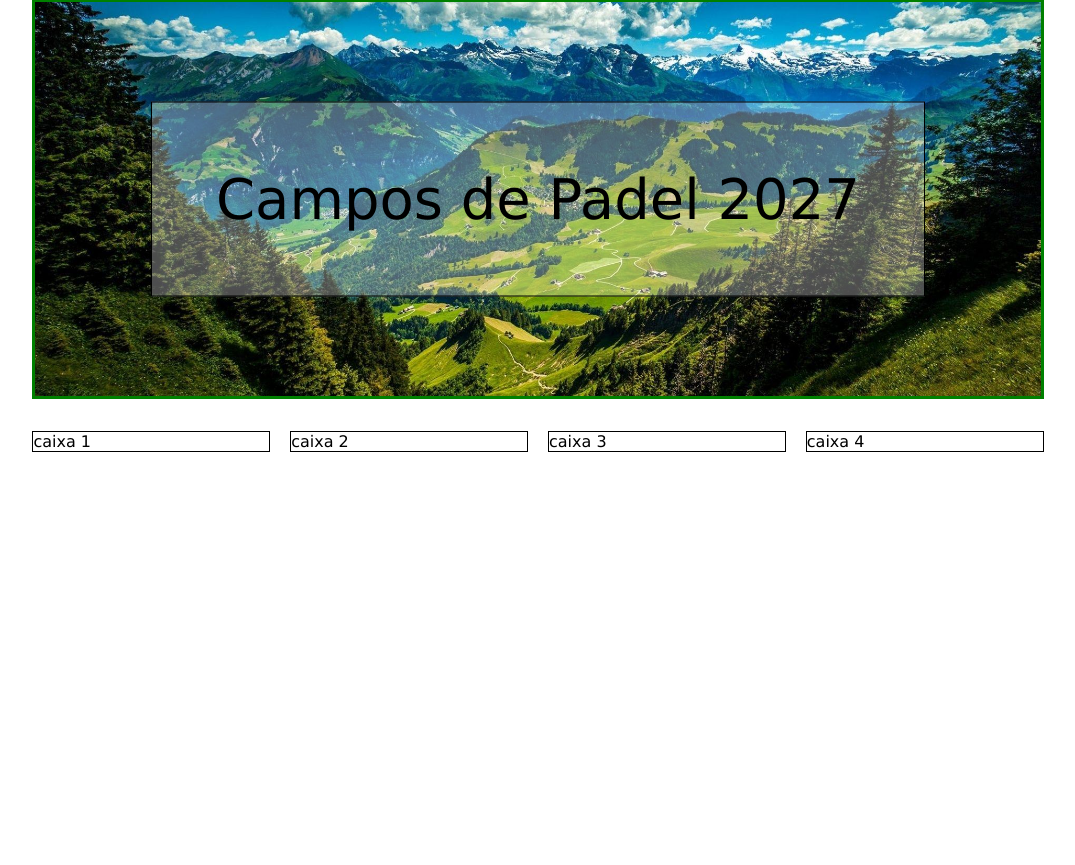
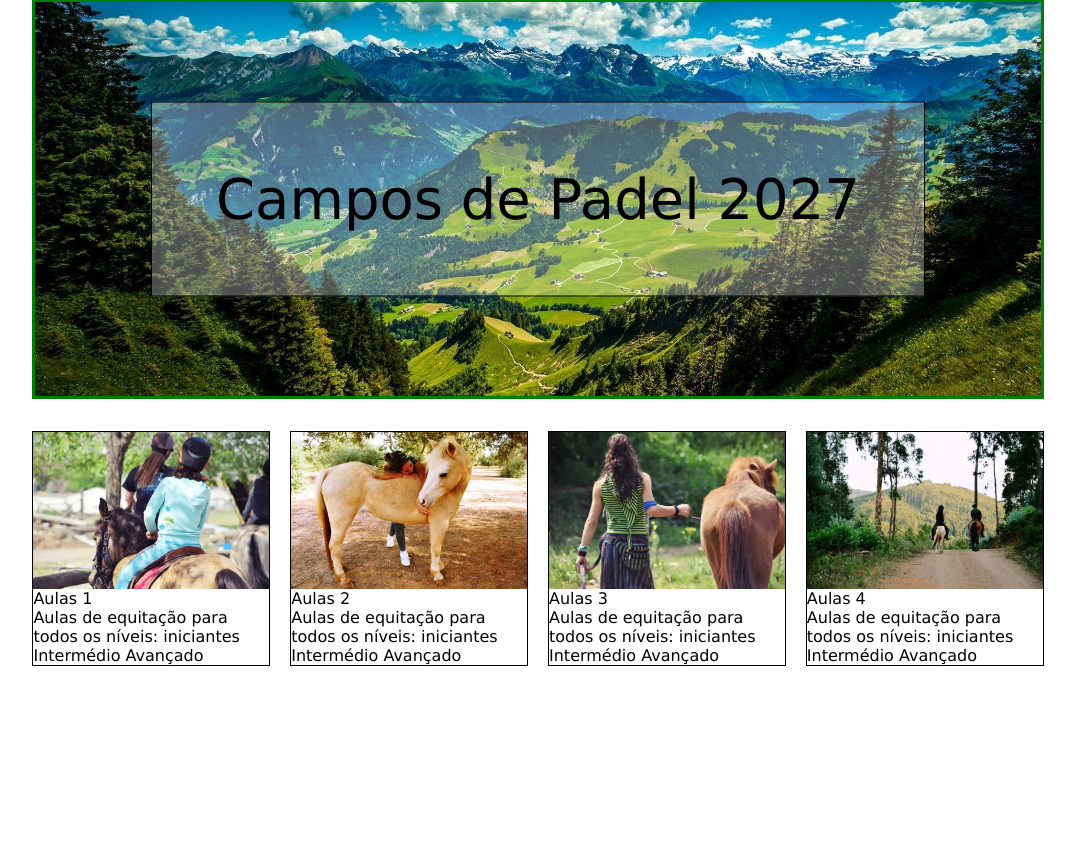
Before and after one commit to psoares-iscac/cdg-turma1, a PHP site: page /aula6.html in a window 1280 px wide. Shown: the part 101-966 px from the top of the page, without its empty margins (102-1177 px from the left). Run offline with PHP 8.4, Linux system fonts and the light colour scheme.

Commit message:
aula 6-2

```diff
--- a/aula6.html
+++ b/aula6.html
@@ -27,10 +27,31 @@
 
     <!-- aula 5 -->
     <div id="aulas">
-        <div class="card">caixa 1</div>
-        <div class="card">caixa 2</div>
-        <div class="card irreverente">caixa 3</div>
-        <div class="card">caixa 4</div>
+        <div class="card">
+            <img src="imagens/equitacao/Aulas-de-hipismo-Equitare-Rural.webp" alt="imagem das aulas 1">
+            <div class="titulo">Aulas 1</div>
+            <div class="texto">Aulas de equitação para todos os níveis:
+                iniciantes Intermédio Avançado</div>
+        </div>
+        <div class="card">
+            <img src="imagens/equitacao/Cavalos-a-penso-Equitare-Rural-2.webp" alt="imagem das aulas 1">
+            <div class="titulo">Aulas 2</div>
+            <div class="texto">Aulas de equitação para todos os níveis:
+                iniciantes Intermédio Avançado</div>
+        </div>
+        <div class="card">
+            <img src="imagens/equitacao/1-536.webp" alt="imagem das aulas 1">
+            <div class="titulo">Aulas 3</div>
+            <div class="texto">Aulas de equitação para todos os níveis:
+                iniciantes Intermédio Avançado</div>
+        </div>
+        <div class="card">
+            <img src="imagens/equitacao/Ruta-23-1.webp" alt="imagem das aulas 1">
+            <div class="titulo">Aulas 4</div>
+            <div class="texto">Aulas de equitação para todos os níveis:
+                iniciantes Intermédio Avançado</div>
+        </div>
+
     </div>
 
 
--- a/css/aula6.css
+++ b/css/aula6.css
@@ -5,8 +5,12 @@
     margin: 2rem auto;
     width: 80%;
 }
-
-.card{
+#aulas .card{
     border:1px solid black;
     flex:1;
 }
+
+#aulas .card img{
+    width: 100%;
+    display: block;
+}
```
